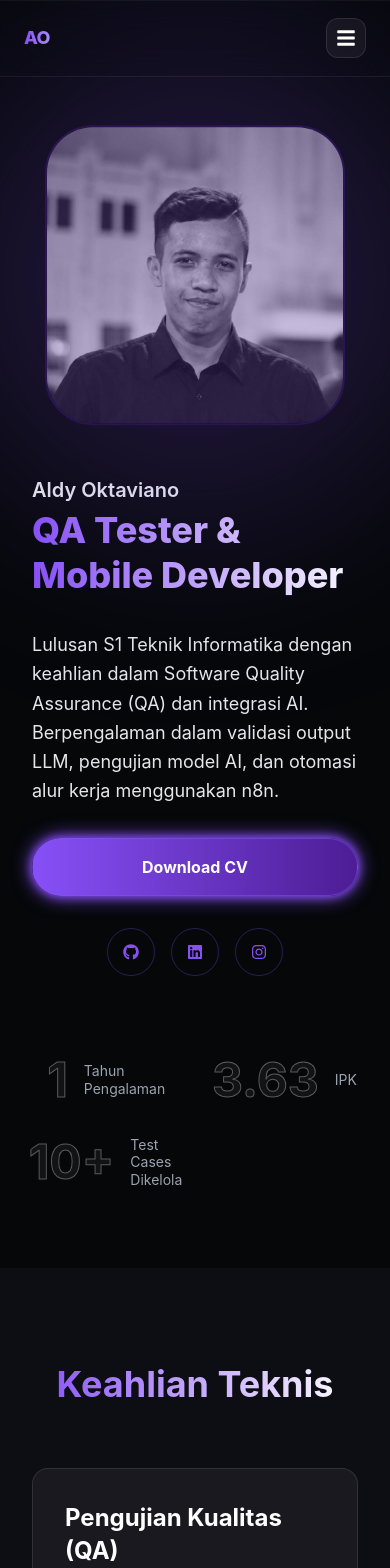
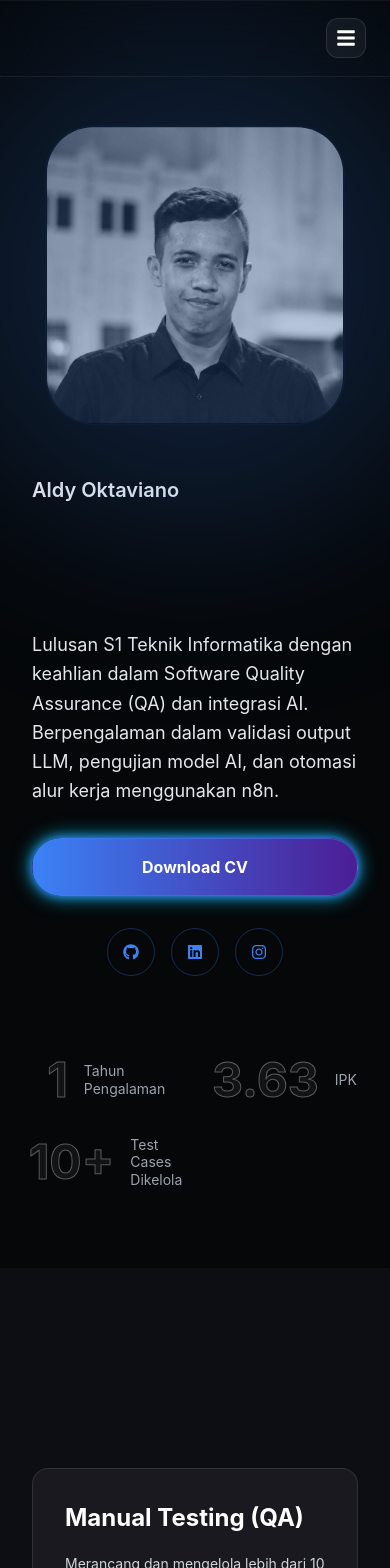
Before and after one commit to AldyOkta/portfolio, a React (Vite) app: page / in a window 390 px wide. Shown: the top 1568 px of the page. Built offline with nearby package versions, Linux system fonts and the light colour scheme.

Commit message:
update pengalaman, color dan carousel

```diff
--- a/src/components/Navbar.jsx
+++ b/src/components/Navbar.jsx
@@ -45,9 +45,6 @@ const Navbar = () => {
           className="group inline-flex items-center gap-3"
           aria-label="Kembali ke beranda"
         >
-          <span className="text-lg font-extrabold tracking-tight text-transparent bg-clip-text bg-gradient-to-r from-theme-purple to-violet-400 select-none">
-            AO
-          </span>
         </a>
 
         <ul className="hidden items-center gap-1 md:flex">
--- a/src/data/portfolioData.js
+++ b/src/data/portfolioData.js
@@ -1,4 +1,3 @@
-
 export const profile = {
     name: "Aldy Oktaviano",
     role: "QA Tester & Mobile Developer",
@@ -24,16 +23,40 @@ export const profile = {
 export const projects = [
     {
         id: 1,
-        title: "Airbnb Clone",
-        category: "Apps",
-        description: "Aplikasi mobile pemesanan hotel berbasis React Native dengan fitur Pencarian, Bookmark, dan Profil Pengguna. Dilakukan deployment ke Netlify.",
-        images: ["/assets/1.jpg"],
+        title: "Magang Studi Independen Bersertifikat di Hacktiv8 Academy 2023 Batch 5",
+        category: "Sertifikat",
+        posisi: "Android React & React Native Front End Developer",
+        period: "Agustus 2023 - Januari 2024",
+        description: "Program MSIB Kemendikbudristek ini dilakukan secara remote.",
+        jobdesk: [
+            "Membangun aplikasi mobile pemesanan hotel berbasis React Native secara tim, mencakup fitur home, pencarian, bookmark, dan manajemen profil pengguna.",
+            "Melakukan deployment aplikasi ke platform Netlify.",
+            "Menyusun dokumentasi dan laporan proyek secara terstruktur sebagai bagian dari tanggung jawab tim.",
+        ],
+        images: ["/assets/MSIB.jpg"],
         link: "#"
     },
     {
         id: 2,
+        title: "Magang Mandiri di PT Tiga Serangkai Pustaka Mandiri",
+        category: "Sertifikat",
+        posisi: "Mobile Developer",
+        period: "Februari 2023 - Juli 2024",
+        jobdesk: [
+            "Mengembangkan aplikasi mobile sistem manajemen aset menggunakan React Native dan Expo",
+            "Menampilkan desain mobile sesuai apa yang dibuat tim UI/UX ",
+            "Melakukan pengujian unit dan integrasi untuk memastikan antarmuka pengguna mobile berfungsi dengan baik.",
+            "Mengoptimalkan performa antarmuka pengguna mobile untuk memastikan kelancaran dan kecepatan loading.",
+            "Mengimplementasikan antarmuka pengguna mobile dengan menggunakan HTML, CSS, JavaScript, dan framework mobile menggunakan React Native dan Expo.",
+            "Membuat koneksi dengan Database."
+        ],
+        images: ["/assets/Magang-Mandiri.jpg"],
+        link: "#"
+    },
+    {
+        id: 3,
         title: "Hydroponic Automation System",
-        category: "Web",
+        category: "Project",
         description: "Proyek pelatihan BPVP Surakarta × Edutic Academy (200 jam). Membangun Smart Nutrition System berbasis IoT untuk mengotomasi pencampuran nutrisi tanaman hidroponik secara presisi. Menggunakan sensor pH, TDS, dan suhu yang terintegrasi dengan mikrokontroler untuk monitoring real-time dan kontrol otomatis pompa nutrisi.",
         images: [
             "/assets/1.jpg",
@@ -49,7 +72,7 @@ export const projects = [
 export const services = [
     {
         id: "01",
-        title: "Pengujian Kualitas (QA)",
+        title: "Manual Testing (QA)",
         description: "Merancang dan mengelola lebih dari 10 test cases, mengelola siklus hidup bug end-to-end via OpenProject, serta menjalankan regression testing untuk memastikan stabilitas sistem."
     },
     {
--- a/src/sections/Experience.jsx
+++ b/src/sections/Experience.jsx
@@ -6,13 +6,16 @@ const Experience = () => {
 
     const Card = ({ item, icon: Icon, delay = 0, isFirst = false, color = "theme-purple", link = null }) => {
         // Map color to tailwind classes explicitly since tailwind doesn't support dynamic string interpolation for custom colors out of the box unless configured in safelist.
-        // But since we use standard tailwind colors like teal-400, orange-400, blue-400, we can define the classes here.
+        // But since we use standard tailwind colors like teal-400, orange-400, cyan-400, we can define the classes here.
+        // NOTE: "connectorFrom" disimpan terpisah dari "bg" karena class `from-*` Tailwind tidak bisa dibentuk
+        // dengan cara menempel prefix ke class `bg-*` (mis. `from-${bg}` -> "from-bg-theme-purple" itu class palsu).
         const colorClasses = {
             "purple": {
                 text: "text-theme-purple",
                 textLight: "text-theme-purple/60",
                 bg: "bg-theme-purple",
-                shadow: "group-hover:shadow-[0_0_10px_#8750f7]",
+                connectorFrom: "from-theme-purple",
+                shadow: "group-hover:shadow-[0_0_10px_#3B82F6]",
                 borderHover: "hover:border-theme-purple",
                 groupHoverText: "group-hover:text-theme-purple"
             },
@@ -20,6 +23,7 @@ const Experience = () => {
                 text: "text-teal-400",
                 textLight: "text-teal-400/60",
                 bg: "bg-teal-400",
+                connectorFrom: "from-teal-400",
                 shadow: "group-hover:shadow-[0_0_10px_#2dd4bf]",
                 borderHover: "hover:border-teal-400",
                 groupHoverText: "group-hover:text-teal-400"
@@ -28,17 +32,19 @@ const Experience = () => {
                 text: "text-orange-400",
                 textLight: "text-orange-400/60",
                 bg: "bg-orange-400",
+                connectorFrom: "from-orange-400",
                 shadow: "group-hover:shadow-[0_0_10px_#fb923c]",
                 borderHover: "hover:border-orange-400",
                 groupHoverText: "group-hover:text-orange-400"
             },
-            "blue": {
-                text: "text-blue-400",
-                textLight: "text-blue-400/60",
-                bg: "bg-blue-400",
-                shadow: "group-hover:shadow-[0_0_10px_#60a5fa]",
-                borderHover: "hover:border-blue-400",
-                groupHoverText: "group-hover:text-blue-400"
+            "cyan": {
+                text: "text-cyan-400",
+                textLight: "text-cyan-400/60",
+                bg: "bg-cyan-400",
+                connectorFrom: "from-cyan-400",
+                shadow: "group-hover:shadow-[0_0_10px_#22d3ee]",
+                borderHover: "hover:border-cyan-400",
+                groupHoverText: "group-hover:text-cyan-400"
             }
         }[color] || colorClasses["purple"];
 
@@ -54,7 +60,7 @@ const Experience = () => {
                 <div className={`absolute -left-[7px] top-1 w-[12px] h-[12px] rounded-full ${colorClasses.bg} ${colorClasses.shadow} transition-all duration-300`}></div>
 
                 {/* Connector Line glow effect */}
-                <div className={`absolute -left-[2px] top-1 bottom-0 w-[2px] bg-gradient-to-b from-${colorClasses.bg} to-transparent opacity-0 group-hover:opacity-50 transition-opacity duration-300`}></div>
+                <div className={`absolute -left-[2px] top-1 bottom-0 w-[2px] bg-gradient-to-b ${colorClasses.connectorFrom} to-transparent opacity-0 group-hover:opacity-50 transition-opacity duration-300`}></div>
 
                 {isFirst && (
                     <div className={`absolute -left-12 -top-6 text-[9px] font-bold px-2 py-0.5 rounded border border-white/20 ${colorClasses.text} bg-white/5`}>
@@ -99,7 +105,7 @@ const Experience = () => {
             "purple": { bg: "bg-theme-purple/20", border: "border-theme-purple/30", text: "text-theme-purple" },
             "teal": { bg: "bg-teal-400/20", border: "border-teal-400/30", text: "text-teal-400" },
             "orange": { bg: "bg-orange-400/20", border: "border-orange-400/30", text: "text-orange-400" },
-            "blue": { bg: "bg-blue-400/20", border: "border-blue-400/30", text: "text-blue-400" }
+            "cyan": { bg: "bg-cyan-400/20", border: "border-cyan-400/30", text: "text-cyan-400" }
         }[color] || colorClasses["purple"];
 
         return (
@@ -152,27 +158,27 @@ const Experience = () => {
 
                         {/* Pendidikan */}
                         <div>
-                            <SectionHeading icon={FaGraduationCap} title="Pendidikan" color="teal" />
+                            <SectionHeading icon={FaGraduationCap} title="Pendidikan" color="purple" />
                             <div className="mt-8">
                                 {education.map((item, index) => (
-                                    <Card key={index} item={item} icon={FaGraduationCap} delay={0.1} color="teal" />
+                                    <Card key={index} item={item} icon={FaGraduationCap} delay={0.1} color="purple" />
                                 ))}
                             </div>
                         </div>
 
                         {/* Organisasi */}
                         <div>
-                            <SectionHeading icon={FaUsers} title="Organisasi" color="orange" />
+                            <SectionHeading icon={FaUsers} title="Organisasi" color="purple" />
                             <div className="mt-8">
                                 {organization.map((item, index) => (
-                                    <Card key={index} item={item} icon={FaUsers} delay={0.1 + index * 0.1} color="orange" />
+                                    <Card key={index} item={item} icon={FaUsers} delay={0.1 + index * 0.1} color="purple" />
                                 ))}
                             </div>
                         </div>
 
                         {/* Pelatihan */}
                         <div>
-                            <SectionHeading icon={FaLaptopCode} title="Pelatihan" color="blue" />
+                            <SectionHeading icon={FaLaptopCode} title="Pelatihan" color="purple" />
                             <div className="mt-8">
                                 {training.map((item, index) => (
                                     <Card
@@ -185,7 +191,7 @@ const Experience = () => {
                                         }}
                                         icon={FaLaptopCode}
                                         delay={0.1 + index * 0.1}
-                                        color="blue"
+                                        color="purple"
                                     />
                                 ))}
                             </div>
--- a/tailwind.config.js
+++ b/tailwind.config.js
@@ -7,20 +7,21 @@ export default {
   theme: {
     extend: {
       colors: {
-        'theme-dark': '#050709',
-        'theme-surface': '#0d0d14',
-        'theme-purple': '#8750f7',
-        'theme-gray': '#2a1454', // deep purple accent
-        'link-hover': '#8750f7',
+        'theme-dark': '#050709',      // background utama, tetap
+        'theme-surface': '#0d0d14',   // card/section surface, tetap
+        'theme-purple': '#3B82F6',    // primary accent -> blue-500 (tombol, border aktif, icon utama)
+        'theme-cyan': '#06B6D4',      // secondary accent -> cyan-500 (highlight, hover text, glow kedua)
+        'theme-gray': '#0B1C33',      // deep navy accent (ganti dari '#2a1454' ungu tua)
+        'link-hover': '#22D3EE',      // cyan-400, biar link/hover beda tone dari tombol utama
       },
       fontFamily: {
         sans: ['Sora', 'Inter', 'sans-serif'],
       },
       backgroundImage: {
-        'gradient-text': 'linear-gradient(to right, #8750f7 0%, #fff 100%)',
+        'gradient-text': 'linear-gradient(to right, #3B82F6 0%, #06B6D4 100%', // blue -> cyan, ganti dari blue->putih
       },
       boxShadow: {
-        'neon': '0 0 10px #8750f7, 0 0 20px #8750f7',
+        'neon': '0 0 10px #3B82F6, 0 0 20px #06B6D4', // dual-tone glow, bukan cuma satu warna
       }
     },
   },
```
Also changed, not shown: src/sections/Portfolio.jsx (+45 -22 lines), public/assets/MSIB.jpg (added), public/assets/Magang-Mandiri.jpg (added).
